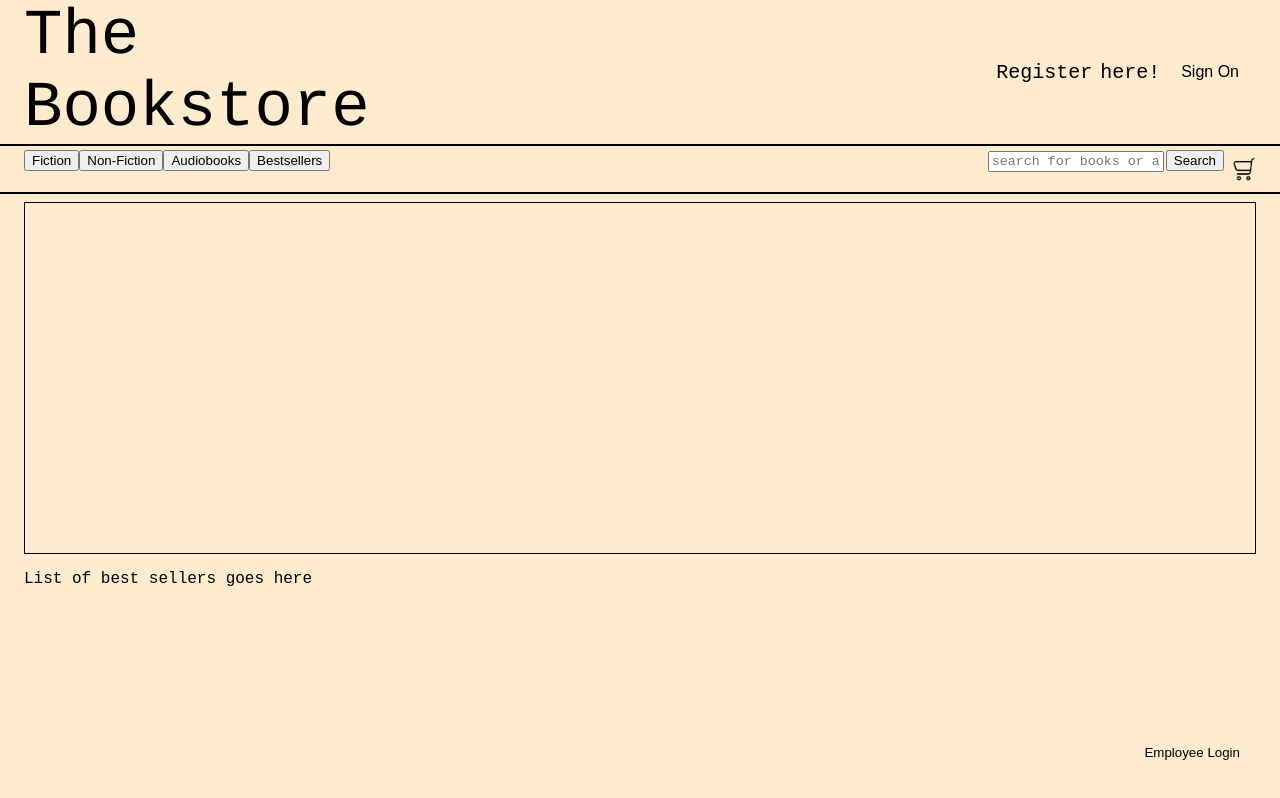
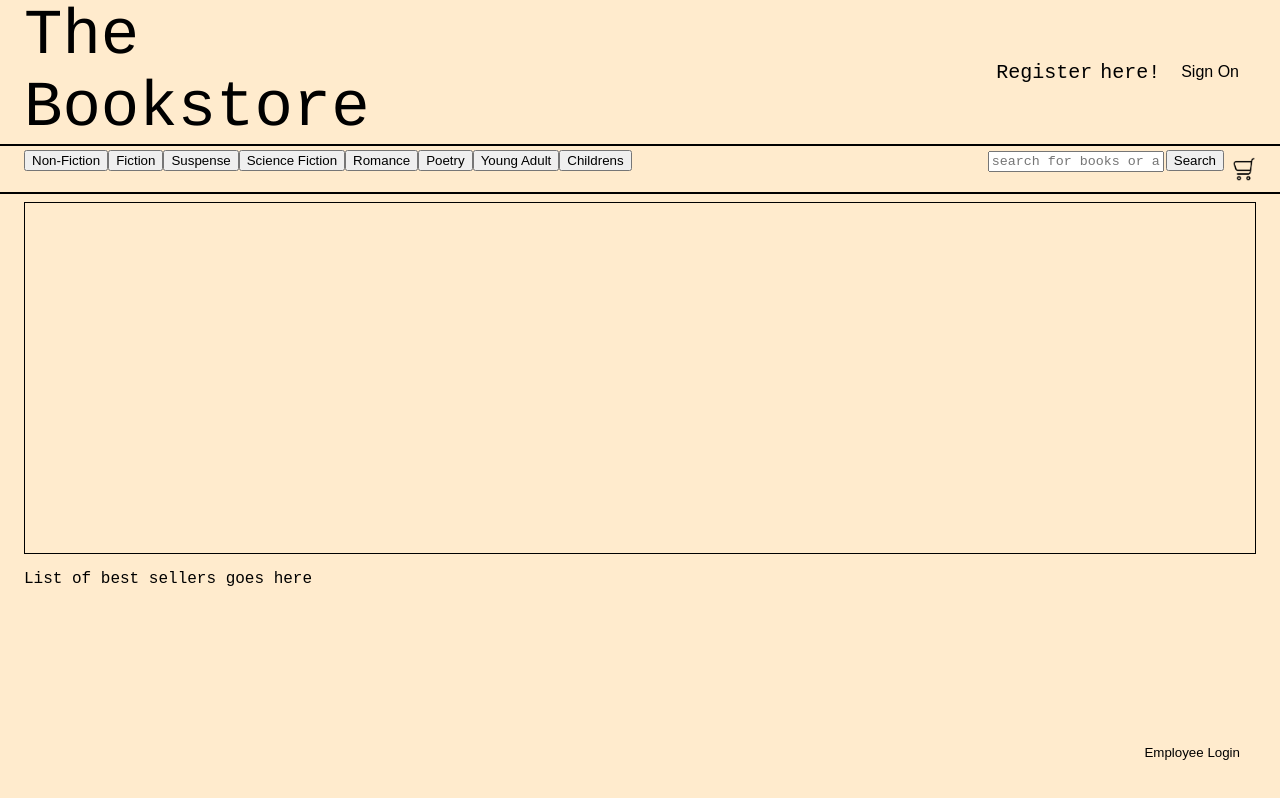
Before and after one commit to Mark32582/bookstore, a React (Create React App) app: page / in a window 1280 px wide. Built offline with nearby package versions, Linux system fonts and the light colour scheme.

Commit message:
linked google api to navigation buttons

```diff
--- a/src/components/Navigation/Navigation.js
+++ b/src/components/Navigation/Navigation.js
@@ -1,6 +1,22 @@
 import { NavLink } from "react-router-dom";
+import axios from 'axios';
+import classNames from "classnames";
 
-import classNames from "classnames";
+// Define the Google API module
+const googleAPI = {
+  retrieveBooks: (category) => {
+    const url = `https://www.googleapis.com/books/v1/volumes?q=${category}`;
+
+    return axios.get(url)
+      .then((response) => {
+        // Process the response data as needed
+        return response.data.items; // Assuming the response contains an array of books
+      })
+      .catch((error) => {
+        throw new Error(`Error retrieving books: ${error.message}`);
+      });
+  },
+};
 
 const Navigation = (props) => {
   const {
@@ -18,6 +34,20 @@ const Navigation = (props) => {
 
   const signOff = () => {
     setVerified(!verified);
+  };
+
+  const handleNavigation = (category) => {
+    // Perform Google API action based on the selected category
+    // Example: Making an API call to retrieve books of the selected category
+    googleAPI.retrieveBooks(category)
+      .then((books) => {
+        console.log(`Retrieved books of category ${category}:`, books);
+        // Do something with the retrieved books
+      })
+      .catch((error) => {
+        console.error(`Error retrieving books of category ${category}:`, error);
+        // Handle the error accordingly
+      });
   };
 
   return (
@@ -49,10 +79,14 @@ const Navigation = (props) => {
       </div>
       <div className="navigation--secondary-nav">
         <div>
-          <button class="nav-button">Fiction</button>
-          <button class="nav-button">Non-Fiction</button>
-          <button class="nav-button">Audiobooks</button>
-          <button class="nav-button">Bestsellers</button>
+        <button value="non-fiction" onClick={() => handleNavigation("non-fiction")}>Non-Fiction</button>
+        <button value="fiction" onClick={() => handleNavigation("fiction")}>Fiction</button>
+        <button value="Suspense" onClick={() => handleNavigation("Suspense")}>Suspense</button>
+        <button value="science fiction" onClick={() => handleNavigation("science fiction")}>Science Fiction</button>
+        <button value="romance" onClick={() => handleNavigation("romance")}>Romance</button>
+        <button value="Poetry" onClick={() => handleNavigation("non-Poetry")}>Poetry</button>
+        <button value="young adult" onClick={() => handleNavigation("young adult")}>Young Adult</button>
+        <button value="childrens" onClick={() => handleNavigation("childrens")}>Childrens</button>
         </div>
         <div className="navigation--right">
           <label htmlFor="email-address">
```
